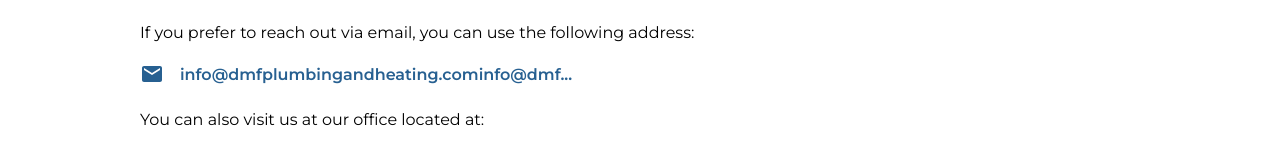
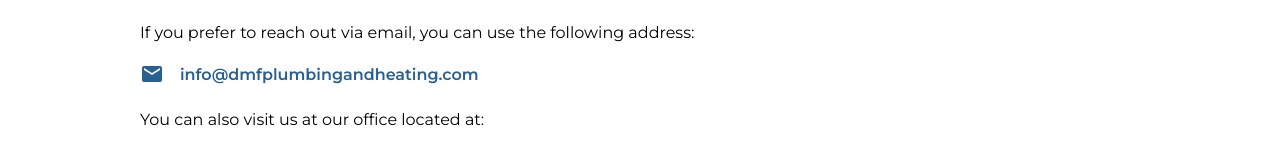
Before and after one commit to Karoly-Git/dmf-plumbing, a React (Create React App) app: page /contact in a window 1280 px wide. Shown: the part 526-675 px from the top of the page. Built offline with nearby package versions, Linux system fonts and the light colour scheme.

Commit message:
Style update for Contact page

```diff
--- a/src/css/assets/reset.css
+++ b/src/css/assets/reset.css
@@ -11,7 +11,6 @@
   text-decoration: none;
   -webkit-user-select: none;
      -moz-user-select: none;
-      -ms-user-select: none;
           user-select: none;
 }
 a:hover {
--- a/src/css/components/services.css
+++ b/src/css/components/services.css
@@ -76,7 +76,7 @@
 }
 @media screen and (max-width: 600px) {
   .services .container .box .card .main-img,
-.services .container .box .card .img-caption {
+  .services .container .box .card .img-caption {
     position: relative;
     left: -1rem;
     width: calc(100% + 2rem);
--- a/src/css/pages/contact.css
+++ b/src/css/pages/contact.css
@@ -27,7 +27,7 @@
   min-height: 1.5rem;
   margin-right: 1rem;
 }
-.contact .wrapper .form-container .info-box p a .short {
+.contact .wrapper .form-container .info-box p a .short-email {
   display: none;
 }
 .contact .wrapper .form-container .info-box p a:hover {
@@ -81,7 +81,7 @@
     width: 100%;
   }
   .contact .wrapper .form-container .info-box,
-.contact .wrapper .form-container form {
+  .contact .wrapper .form-container form {
     max-width: unset;
   }
 }
--- a/src/css/pages/contact.scss
+++ b/src/css/pages/contact.scss
@@ -35,7 +35,7 @@
                             margin-right: 1rem;
                         }
 
-                        .short {
+                        .short-email {
                             display: none;
                         }
 
```
Also changed, not shown: 1 other file (tests, documents, lock files or other folders).
